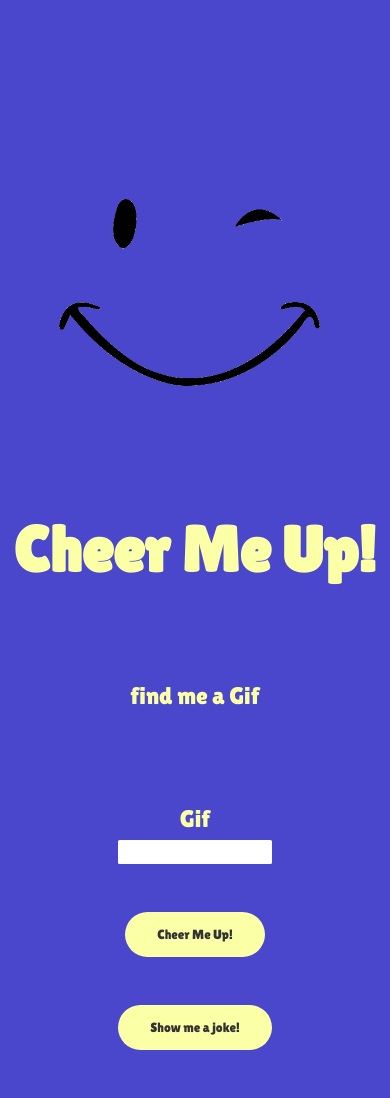
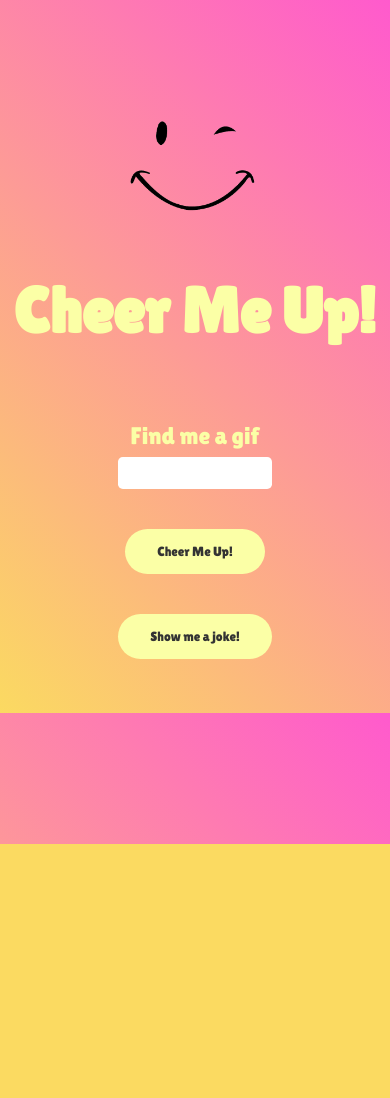
Before and after one commit to fac21/week2-http-project-ECRC, a plain HTML site: page index.html in a window 390 px wide. After the commit the page ends 844 px from the top, so only its background shows below. Drawn offline with Linux system fonts and the light colour scheme.

Commit message:
Amending CSS to make it responsive for devices

```diff
--- a/index.html
+++ b/index.html
@@ -18,10 +18,9 @@
     </header>
 
     <main class='stack-lg'>
-        <p>find me a Gif</p>
         <form class='stack-md'>
-          <div class='gif stack-sm'>
-            <label for="gif_name">Gif</label><br>
+          <div class='stack-sm'>
+            <label for="gif_name">Find me a gif</label><br>
             <input id="gif_name" name="gif_name" type="search" required />
           </div>
 
--- a/style.css
+++ b/style.css
@@ -1,5 +1,4 @@
 :root {
-    --primary-colour: #4A47CC;
     --main-font-colour: #FBFFA6;
     --second-font-colour: #333;
     --button-colour: #FBFFA6;
@@ -10,7 +9,8 @@
 }
 
 body {
-    background-color: var(--primary-colour);
+    background-color: #08AEEA;
+    background-image: linear-gradient(0deg, #08AEEA 0%, #2AF598 100%);
     color: var(--main-font-colour);
     display: flex;
     flex-direction: column;
@@ -31,8 +31,8 @@ form {
 
 input {
     border: none;
-    border-radius: .1rem;
-    height: 1.5rem;
+    border-radius: .3rem;
+    height: 2rem;
     width: 100%;
 }
 
@@ -49,24 +49,40 @@ button:hover {
     cursor: pointer;
 }
 .logo {
-    height: 50vh;
+    width: 200px;
+    height: 200px;
+    object-fit: cover;
+    margin-top: 50px;
 }
 
+h1{
+    margin-top: 0px;
+}
+
+
+
+
 .center {
-    max-width: 40vw;
-    margin: 10vh auto;
+    width: 100%;
+    margin: 2vh auto;
 }
 
 .stack-lg > * {
-    margin-top: 6rem;
+    margin-bottom: 0rem;
 }
 .stack-md > * {
-    margin-top: 2.5rem;
+    margin-top: 2rem;
 }
 .stack-sm > * {
     margin-top: .5rem;
 }
 
-h1 {
-    margin: auto;
-}
+
+
+@media only screen and (max-width: 600px){
+    body {
+      background-color: #FBDA61;
+      background-image: linear-gradient(45deg, #FBDA61 0%, #FF5ACD 100%);
+
+    }
+  }
```
